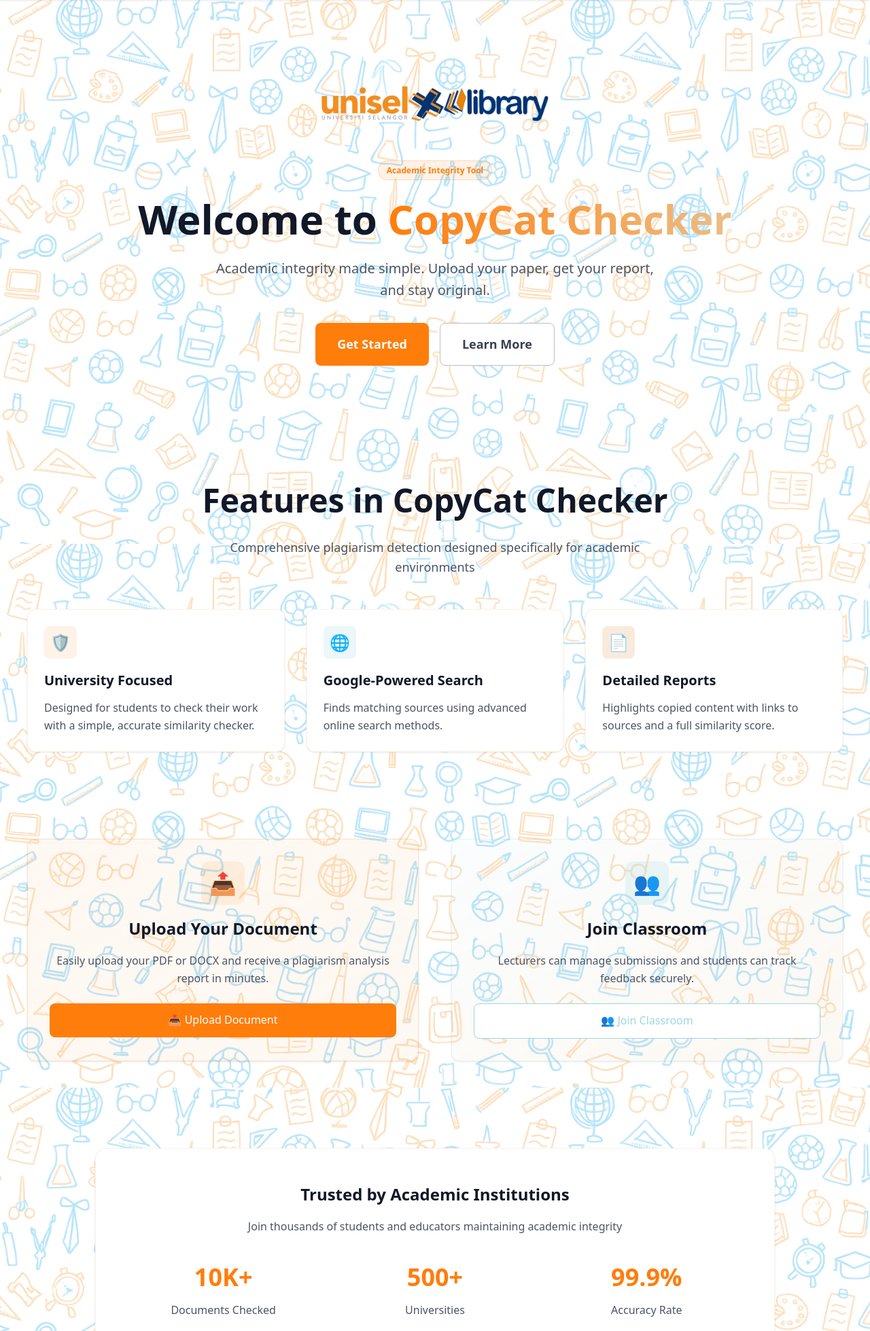
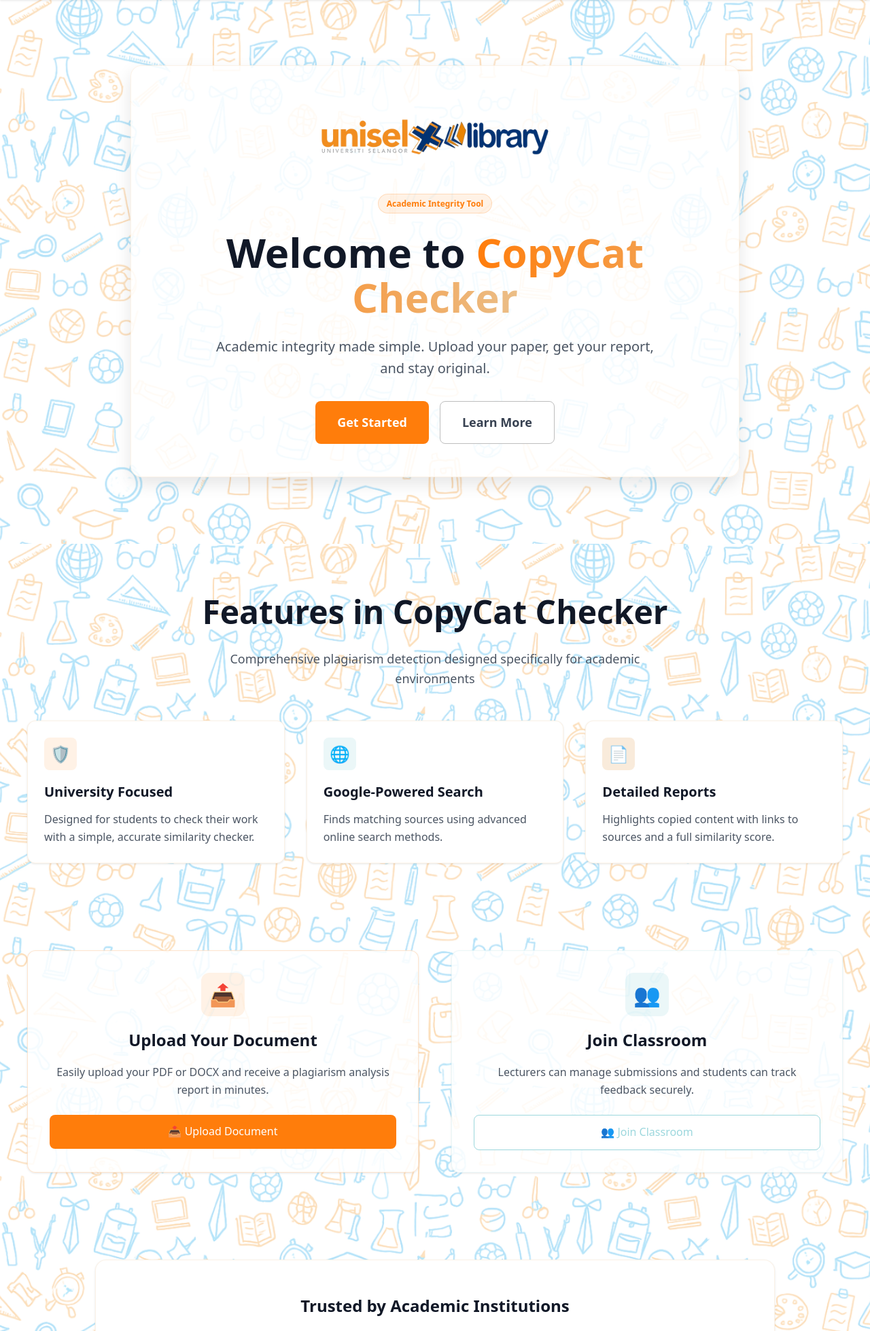
Before and after one commit to atqhftnh/copycat-checker, a Django app: page / in a window 1280 px wide. Shown: the part 75-2033 px from the top of the page at 68% size. Run offline with Django 3.2, Linux system fonts and the light colour scheme; parts of the project's set-up code (start-up, migrations or seed data) failed here and were passed over.

Commit message:
Enhance readability

```diff
--- a/plag/templates/plag/static/homepage.html
+++ b/plag/templates/plag/static/homepage.html
@@ -15,6 +15,11 @@
   .hero-content {
     max-width: 896px;
     margin: 0 auto;
+    background-color: rgba(255, 255, 255, 0.85);
+    border-radius: 16px;
+    padding: 48px;
+    box-shadow: 0 10px 25px rgba(0, 0, 0, 0.1);
+    border: 1px solid rgba(235, 190, 135, 0.2);
   }
 
   .badge {
@@ -186,7 +191,7 @@
   }
 
   .action-card {
-    background-color: white;
+    background-color: rgba(255, 255, 255, 0.85);
     border-radius: 12px;
     padding: 32px;
     text-align: center;
@@ -195,16 +200,12 @@
   }
 
   .action-card.upload {
-    background: linear-gradient(to bottom right,
-        rgba(255, 125, 11, 0.05),
-        rgba(235, 190, 135, 0.1));
+
     border-color: rgba(255, 125, 11, 0.2);
   }
 
   .action-card.classroom {
-    background: linear-gradient(to bottom right,
-        rgba(156, 215, 221, 0.05),
-        rgba(235, 190, 135, 0.1));
+
     border-color: rgba(156, 215, 221, 0.2);
   }
 
```
